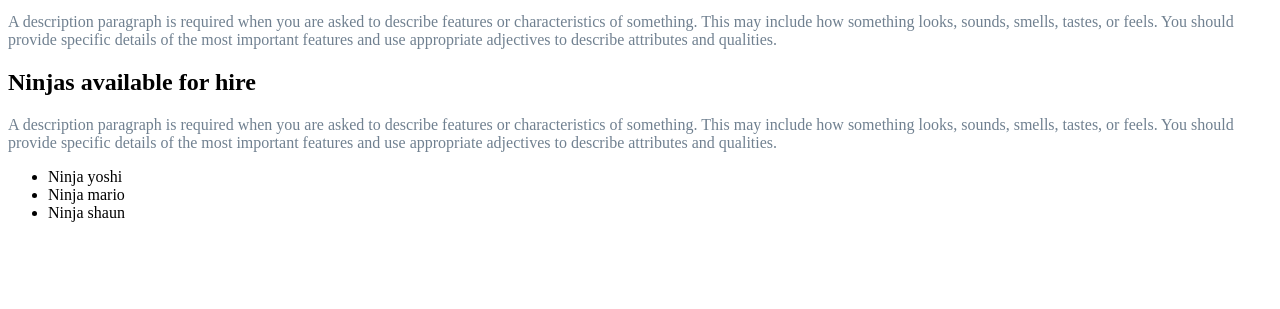
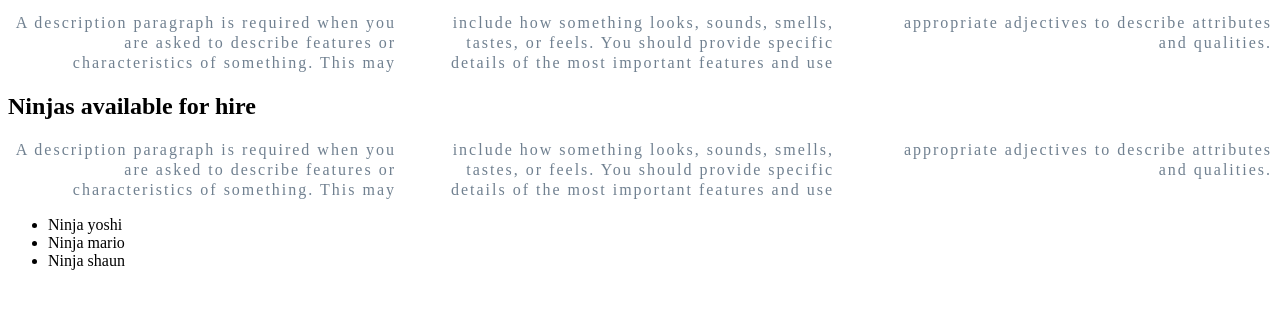
Before and after one commit to karimt201/front-end-project, a plain HTML site: page index.html in a window 1280 px wide. Shown: the part 39-348 px from the top of the page. Drawn offline with Linux system fonts and the light colour scheme.

Commit message:
add some decoration to paragraph

```diff
--- a/style.css
+++ b/style.css
@@ -9,4 +9,9 @@ h1{
 
 p{
     color: slategray;
+    text-align: right;
+    line-height: 20px;
+    letter-spacing: 2px;
+    column-count: 3;
+    column-gap: 50px;
 }
```
